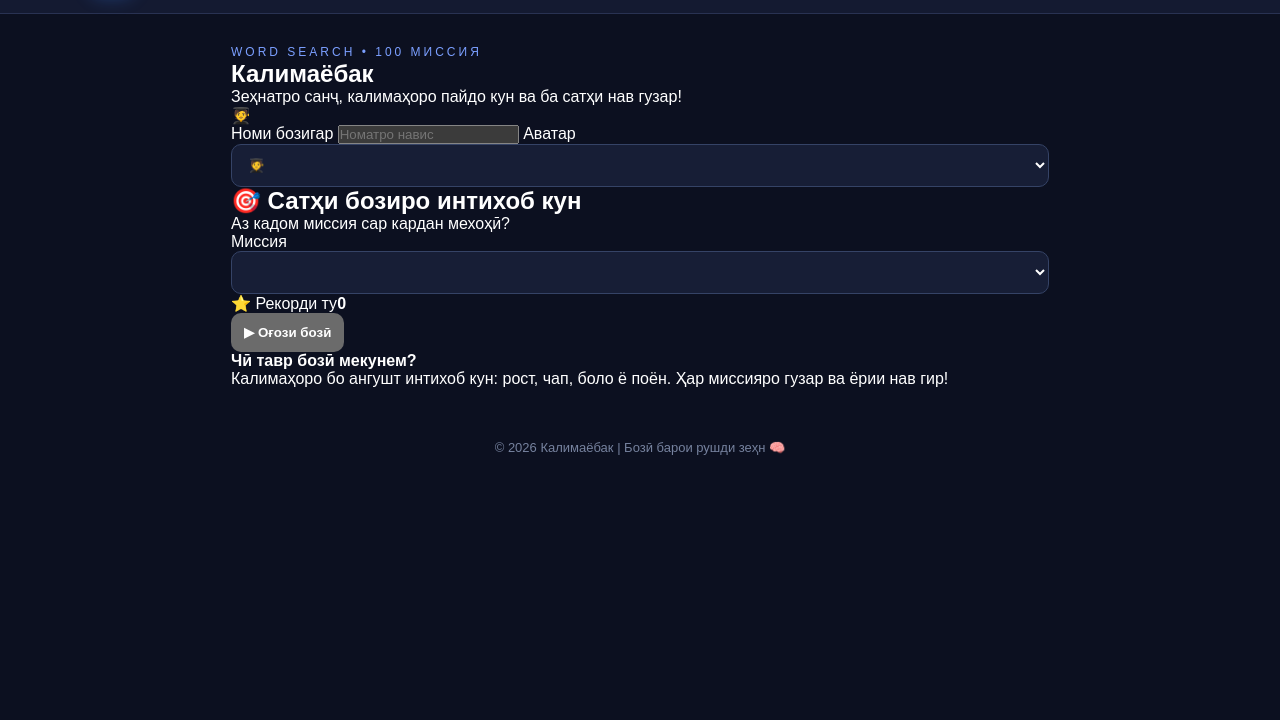
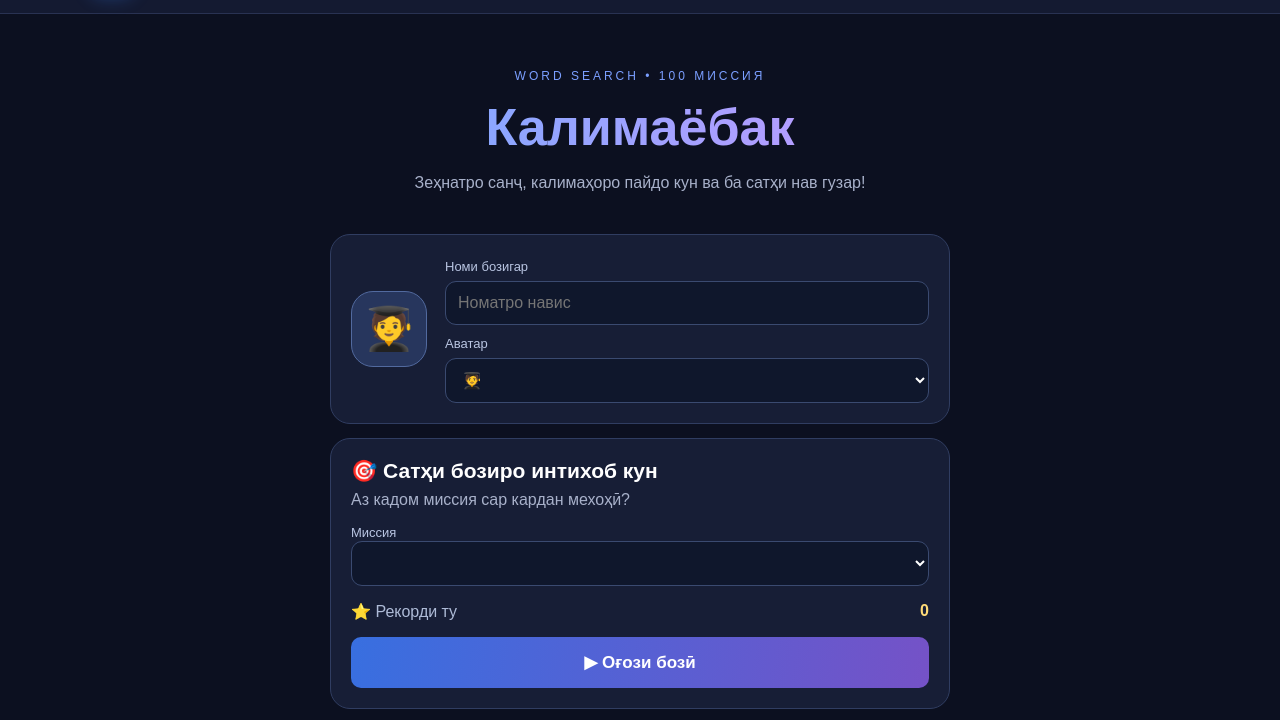
Before and after one commit to akhmadov-art/my-first-website, a website: page Kalimayobak/index.html in a window 1280 px wide. Shown: the part 63-783 px from the top of the page. Drawn offline with Linux system fonts and the light colour scheme.

Commit message:
Style player profile and game start screen

```diff
--- a/Kalimayobak/style.css
+++ b/Kalimayobak/style.css
@@ -56,3 +56,14 @@ footer{text-align:center;padding:24px 10px;color:#76829e;font-size:13px}
 .modal-box h3{color:#80a9ff;font-size:28px;margin-bottom:18px}
 .modal-box .btn{display:block;width:100%;margin-top:9px}
 @media(max-width:520px){.header{padding:12px 16px}.logo{font-size:17px}.logo img{width:38px;height:38px}.container{margin-top:20px}.stats{grid-template-columns:repeat(2,1fr);gap:8px}.stat{padding:10px 5px}.stat strong{font-size:19px}.game-panel{padding:12px}.grid{gap:3px}.cell{border-radius:4px}.controls{flex-wrap:wrap}.btn{min-width:28%;font-size:12px;padding:12px 5px}.mission-strip{padding:11px}.settings{gap:8px}}
+
+[hidden]{display:none!important}.header-actions{display:flex;gap:8px;align-items:center}
+.home-screen{max-width:620px;margin:20px auto 40px}.home-hero{text-align:center;padding:24px 10px}.home-hero h1{font-size:clamp(34px,7vw,52px);margin:13px 0;background:linear-gradient(90deg,#79aaff,#c59aff);background-clip:text;color:transparent}.home-hero p{color:#a8b1ca;line-height:1.6}
+.profile-card,.level-card,.home-tips{background:#171e36;border:1px solid #303d61;border-radius:20px;padding:20px;margin:14px 0}
+.profile-card{display:flex;align-items:center;gap:18px}.profile-avatar{width:76px;height:76px;flex:0 0 76px;border-radius:22px;background:#27365d;display:grid;place-items:center;font-size:42px;border:1px solid #526a9f}
+.profile-fields{flex:1;display:grid;gap:7px}.profile-fields label,.level-card label{font-size:13px;color:#b9c5e2;margin-top:4px}
+input,select{font:inherit}.profile-fields input,.profile-fields select,.level-card select{width:100%;padding:12px;border-radius:11px;background:#0f172c;color:#fff;border:1px solid #3a4a70;outline:none}
+.level-card h2{font-size:21px}.level-card>p{color:#a8b1ca;margin:8px 0 14px}.level-info{display:flex;justify-content:space-between;color:#aebbd7;margin:16px 0}.level-info strong{color:#ffdb78}
+.start-game{width:100%;background:linear-gradient(100deg,#386fe0,#7552c7);font-size:17px;padding:15px}
+.home-tips strong{color:#83aaff}.home-tips p{color:#aebbd7;line-height:1.6;margin-top:8px}.game-welcome{color:#aab8d6;margin:4px 0 14px}.game-welcome strong{color:#ffdc84}
+@media(max-width:520px){.profile-card{padding:15px;gap:12px}.profile-avatar{width:62px;height:62px;flex-basis:62px;font-size:34px}.profile-fields input,.profile-fields select{padding:10px}.home-hero{padding:18px 5px}}
```
